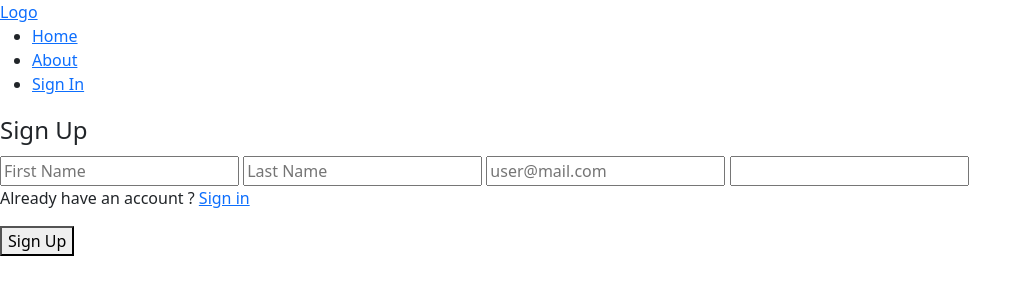
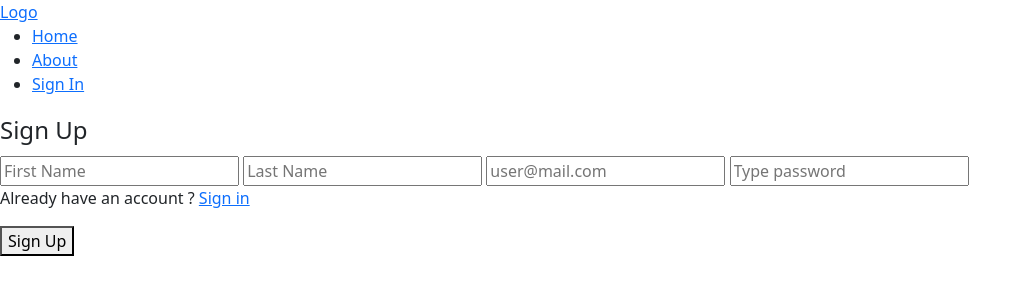
Before and after one commit to drewlearns/100daysofcode_reminder_app, a plain HTML site: page signup.html in a window 1280 px wide. Shown: the whole page, without its empty margins (0-1032 px from the left). Drawn offline with nearby package versions, Linux system fonts and the light colour scheme.

Commit message:
Added placeholder to signup.html

```diff
--- a/signup.html
+++ b/signup.html
@@ -37,7 +37,7 @@
 							<input type="email" placeholder="user@mail.com" required />
 						</label>
 						<label for="">
-							<input type="password" required />
+							<input type="password" placeholder="Type password" required />
 						</label>
 						<p>Already have an account ? <a href="signin.html"> Sign in</a></p>
 						<button type="submit">Sign Up</button>
```
